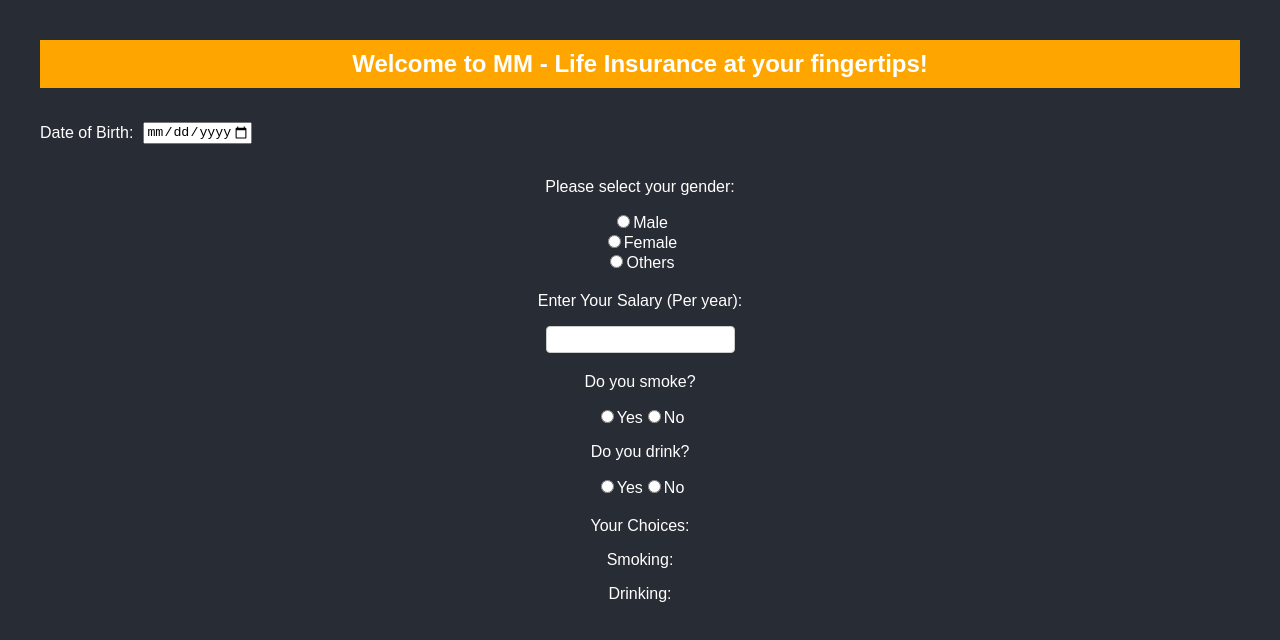
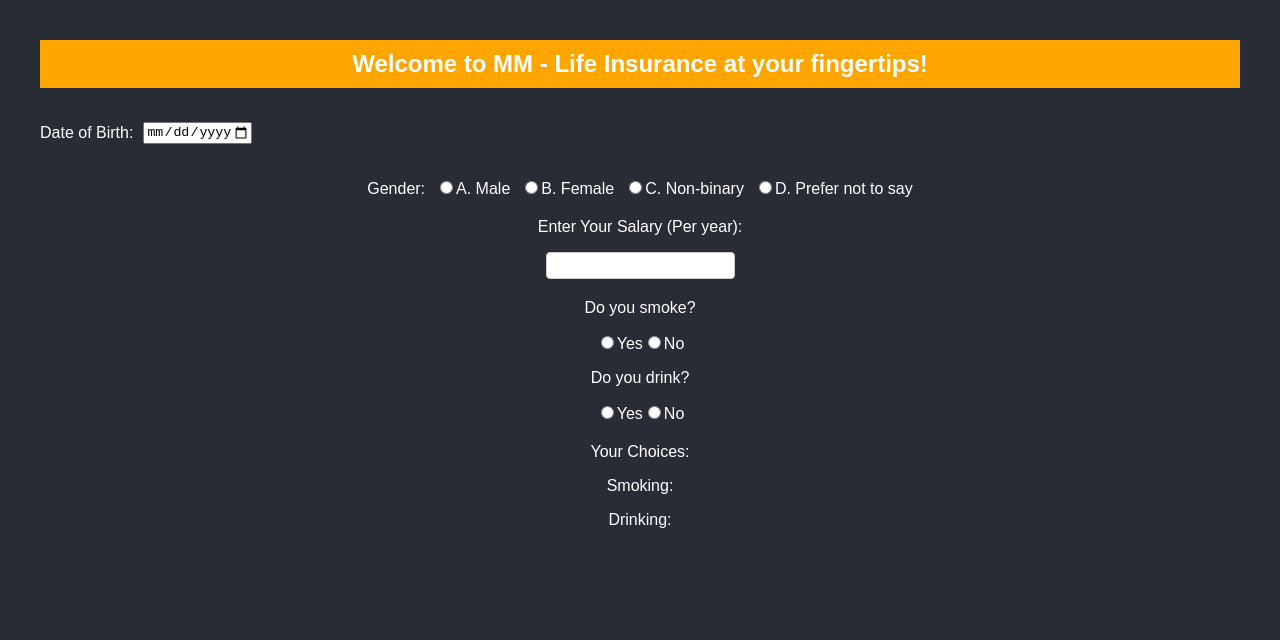
Before and after one commit to mylinuxsunil343/sunil-app, a React (Create React App) app: page / in a window 1280 px wide. Shown: the top 640 px of the page. Built offline with nearby package versions, Linux system fonts and the light colour scheme.

Commit message:
hackathos

```diff
--- a/src/GenderRadioButton.js
+++ b/src/GenderRadioButton.js
@@ -9,43 +9,47 @@ const GenderRadioButton = () => {
 
   return (
     <div>
-      <p>Please select your gender:</p>
-      <div>
+      <label>Gender:</label>
+      <div style={{ display: 'inline-flex', marginLeft: '10px' }}>
+        <label>
           <input
             type="radio"
-          id="male"
-          name="gender"
             value="Male"
+            checked={gender === 'Male'}
             onChange={handleGenderChange}
-          checked={gender === 'Male'}
           />
-        <label htmlFor="male">Male</label>
-      </div>
-      <div>
+          A. Male
+        </label>
+        <label style={{ marginLeft: '10px' }}>
           <input
             type="radio"
-          id="female"
-          name="gender"
             value="Female"
+            checked={gender === 'Female'}
             onChange={handleGenderChange}
-          checked={gender === 'Female'}
           />
-        <label htmlFor="female">Female</label>
-      </div>
-      <div>
+          B. Female
+        </label>
+        <label style={{ marginLeft: '10px' }}>
           <input
             type="radio"
-          id="others"
-          name="gender"
-          value="Others"
+            value="Non-binary"
+            checked={gender === 'Non-binary'}
             onChange={handleGenderChange}
-          checked={gender === 'Others'}
           />
-        <label htmlFor="others">Others</label>
+          C. Non-binary
+        </label>
+        <label style={{ marginLeft: '10px' }}>
+          <input
+            type="radio"
+            value="Prefer not to say"
+            checked={gender === 'Prefer not to say'}
+            onChange={handleGenderChange}
+          />
+          D. Prefer not to say
+        </label>
       </div>
-      {gender && <p>Your selected gender is: {gender}</p>}
     </div>
   );
-}
+};
 
 export default GenderRadioButton;
```
Lines whose indentation alone changed are shown as unchanged.
